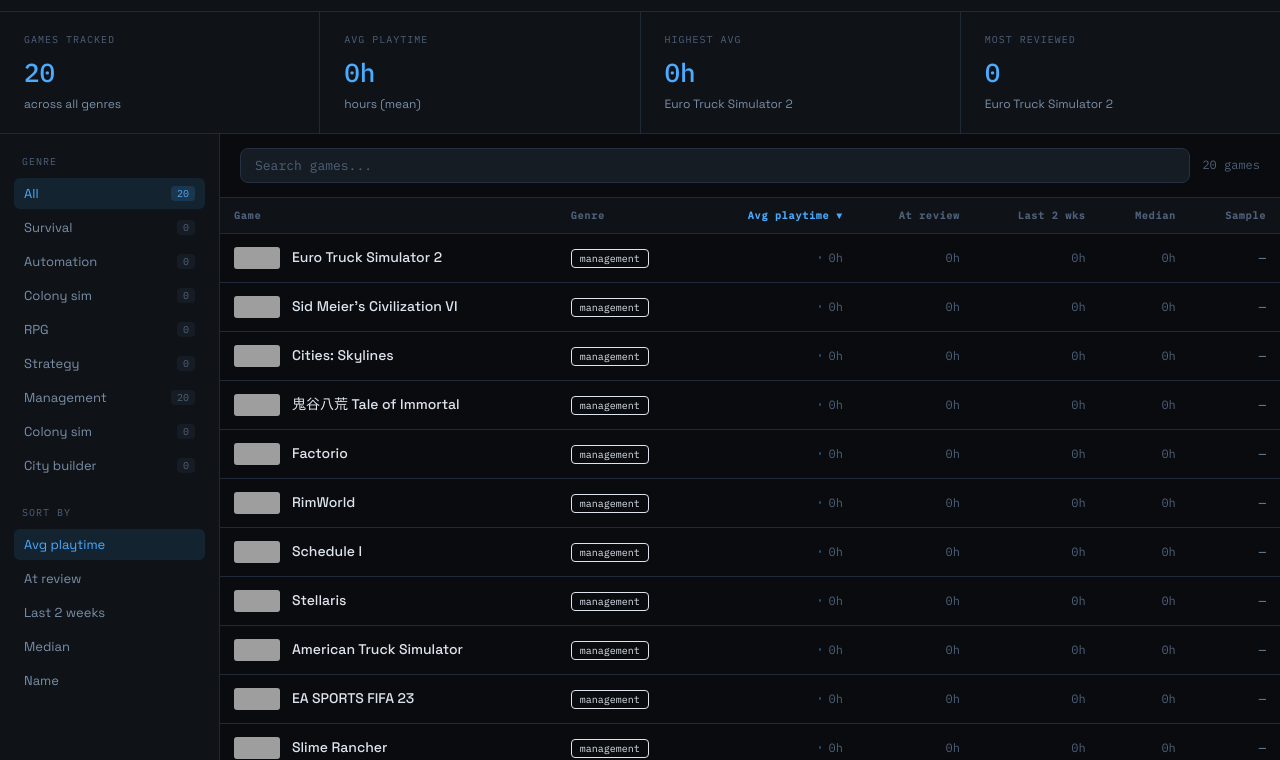
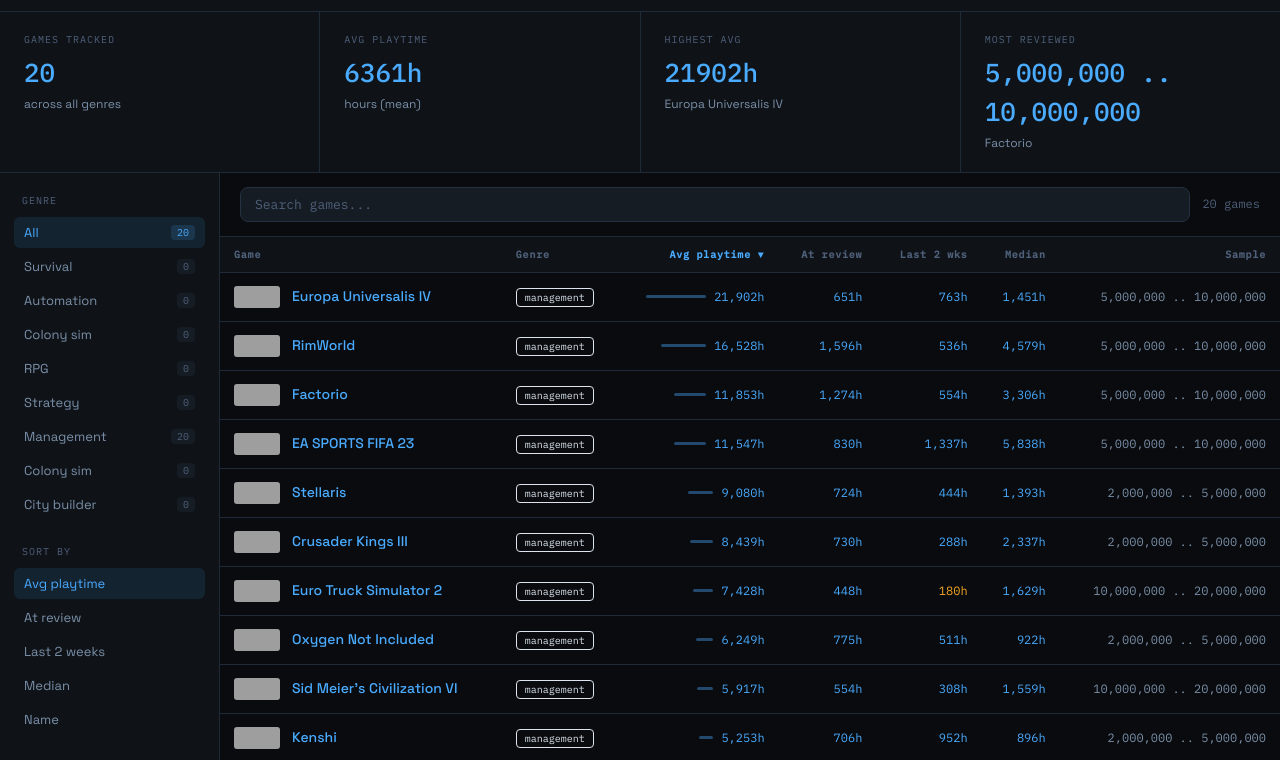
Before and after one commit to MarcoJHB/steamaddict, a website: page public/index.html in a window 1280 px wide. Shown: the part 40-800 px from the top of the page. Drawn offline with Linux system fonts and the light colour scheme; grey boxes are pictures that could not be loaded.

Commit message:
Fix playtime stats: use correct SteamSpy API field names; add Steam store hyperlinks to game names

```diff
--- a/public/app.js
+++ b/public/app.js
@@ -114,7 +114,7 @@ function renderTable() {
         <td>
           <div class="game-cell">
             ${imgHtml}
-            <span class="game-name">${g.name}</span>
+            <a class="game-name" href="https://steamcommunity.com/app/${g.appId}" target="_blank" rel="noopener">${g.name}</a>
           </div>
         </td>
         <td><span class="genre-tag genre-${g.genre || "survival"}">${g.genre || "—"}</span></td>
--- a/public/games.json
+++ b/public/games.json
@@ -6,15 +6,15 @@
       "genre": "management",
       "headerImage": "https://shared.akamai.steamstatic.com/store_item_assets/steam/apps/227300/9a81dc3126c56637297b654f9dcac057cfd79b77/header.jpg?t=1773641450",
       "releaseDate": null,
-      "price": "$19.99",
+      "price": "19,99€",
       "totalReviews": null,
-      "avg": 0,
-      "median": 0,
-      "atReview": 0,
-      "lastTwoWeeks": 0,
-      "highest": 0,
-      "sampleSize": null,
-      "fetchedAt": "2026-04-01T13:53:54.370Z"
+      "avg": 7428,
+      "median": 1629,
+      "atReview": 448,
+      "lastTwoWeeks": 180,
+      "highest": 17281,
+      "sampleSize": "10,000,000 .. 20,000,000",
+      "fetchedAt": "2026-04-01T14:11:22.372Z"
     },
     {
       "appId": "289070",
@@ -24,13 +24,13 @@
       "releaseDate": null,
       "price": "59,99€",
       "totalReviews": null,
-      "avg": 0,
-      "median": 0,
-      "atReview": 0,
-      "lastTwoWeeks": 0,
-      "highest": 0,
-      "sampleSize": null,
-      "fetchedAt": "2026-04-01T13:53:54.686Z"
+      "avg": 5917,
+      "median": 1559,
+      "atReview": 554,
+      "lastTwoWeeks": 308,
+      "highest": 25420,
+      "sampleSize": "10,000,000 .. 20,000,000",
+      "fetchedAt": "2026-04-01T14:11:22.717Z"
     },
     {
       "appId": "255710",
@@ -40,13 +40,13 @@
       "releaseDate": null,
       "price": "27,99€",
       "totalReviews": null,
-      "avg": 0,
-      "median": 0,
-      "atReview": 0,
-      "lastTwoWeeks": 0,
-      "highest": 0,
-      "sampleSize": null,
-      "fetchedAt": "2026-04-01T13:53:54.964Z"
+      "avg": 3389,
+      "median": 833,
+      "atReview": 366,
+      "lastTwoWeeks": 190,
+      "highest": 8842,
+      "sampleSize": "10,000,000 .. 20,000,000",
+      "fetchedAt": "2026-04-01T14:11:23.045Z"
     },
     {
       "appId": "1468810",
@@ -56,13 +56,13 @@
       "releaseDate": null,
       "price": "16,79€",
       "totalReviews": null,
-      "avg": 0,
-      "median": 0,
-      "atReview": 0,
-      "lastTwoWeeks": 0,
-      "highest": 0,
-      "sampleSize": null,
-      "fetchedAt": "2026-04-01T13:53:55.246Z"
+      "avg": 4495,
+      "median": 2489,
+      "atReview": 1235,
+      "lastTwoWeeks": 1327,
+      "highest": 4116,
+      "sampleSize": "2,000,000 .. 5,000,000",
+      "fetchedAt": "2026-04-01T14:11:23.384Z"
     },
     {
       "appId": "427520",
@@ -72,13 +72,13 @@
       "releaseDate": null,
       "price": "32,--€",
       "totalReviews": null,
-      "avg": 0,
-      "median": 0,
-      "atReview": 0,
-      "lastTwoWeeks": 0,
-      "highest": 0,
-      "sampleSize": null,
-      "fetchedAt": "2026-04-01T13:53:55.539Z"
+      "avg": 11853,
+      "median": 3306,
+      "atReview": 1274,
+      "lastTwoWeeks": 554,
+      "highest": 16426,
+      "sampleSize": "5,000,000 .. 10,000,000",
+      "fetchedAt": "2026-04-01T14:11:23.873Z"
     },
     {
       "appId": "294100",
@@ -88,13 +88,13 @@
       "releaseDate": null,
       "price": "31,99€",
       "totalReviews": null,
-      "avg": 0,
-      "median": 0,
-      "atReview": 0,
-      "lastTwoWeeks": 0,
-      "highest": 0,
-      "sampleSize": null,
-      "fetchedAt": "2026-04-01T13:53:55.843Z"
+      "avg": 16528,
+      "median": 4579,
+      "atReview": 1596,
+      "lastTwoWeeks": 536,
+      "highest": 19211,
+      "sampleSize": "5,000,000 .. 10,000,000",
+      "fetchedAt": "2026-04-01T14:11:24.255Z"
     },
     {
       "appId": "3164500",
@@ -104,13 +104,13 @@
       "releaseDate": null,
       "price": "19,50€",
       "totalReviews": null,
-      "avg": 0,
-      "median": 0,
-      "atReview": 0,
-      "lastTwoWeeks": 0,
-      "highest": 0,
-      "sampleSize": null,
-      "fetchedAt": "2026-04-01T13:53:56.250Z"
+      "avg": 1794,
+      "median": 1187,
+      "atReview": 389,
+      "lastTwoWeeks": 152,
+      "highest": 22757,
+      "sampleSize": "10,000,000 .. 20,000,000",
+      "fetchedAt": "2026-04-01T14:11:24.613Z"
     },
     {
       "appId": "281990",
@@ -120,13 +120,13 @@
       "releaseDate": null,
       "price": "39,99€",
       "totalReviews": null,
-      "avg": 0,
-      "median": 0,
-      "atReview": 0,
-      "lastTwoWeeks": 0,
-      "highest": 0,
-      "sampleSize": null,
-      "fetchedAt": "2026-04-01T13:53:56.591Z"
+      "avg": 9080,
+      "median": 1393,
+      "atReview": 724,
+      "lastTwoWeeks": 444,
+      "highest": 13727,
+      "sampleSize": "2,000,000 .. 5,000,000",
+      "fetchedAt": "2026-04-01T14:11:25.074Z"
     },
     {
       "appId": "270880",
@@ -136,13 +136,13 @@
       "releaseDate": null,
       "price": "19,99€",
       "totalReviews": null,
-      "avg": 0,
-      "median": 0,
-      "atReview": 0,
-      "lastTwoWeeks": 0,
-      "highest": 0,
-      "sampleSize": null,
-      "fetchedAt": "2026-04-01T13:53:56.905Z"
+      "avg": 4952,
+      "median": 896,
+      "atReview": 1189,
+      "lastTwoWeeks": 97,
+      "highest": 6742,
+      "sampleSize": "2,000,000 .. 5,000,000",
+      "fetchedAt": "2026-04-01T14:11:25.365Z"
     },
     {
       "appId": "1811260",
@@ -152,13 +152,13 @@
       "releaseDate": null,
       "price": "Free",
       "totalReviews": null,
-      "avg": 0,
-      "median": 0,
-      "atReview": 0,
-      "lastTwoWeeks": 0,
-      "highest": 0,
-      "sampleSize": null,
-      "fetchedAt": "2026-04-01T13:53:57.203Z"
+      "avg": 11547,
+      "median": 5838,
+      "atReview": 830,
+      "lastTwoWeeks": 1337,
+      "highest": 1280,
+      "sampleSize": "5,000,000 .. 10,000,000",
+      "fetchedAt": "2026-04-01T14:11:25.656Z"
     },
     {
       "appId": "433340",
@@ -168,13 +168,13 @@
       "releaseDate": null,
       "price": "18,99€",
       "totalReviews": null,
-      "avg": 0,
-      "median": 0,
-      "atReview": 0,
-      "lastTwoWeeks": 0,
-      "highest": 0,
-      "sampleSize": null,
-      "fetchedAt": "2026-04-01T13:53:57.544Z"
+      "avg": 1201,
+      "median": 566,
+      "atReview": 72,
+      "lastTwoWeeks": 136,
+      "highest": 858,
+      "sampleSize": "2,000,000 .. 5,000,000",
+      "fetchedAt": "2026-04-01T14:11:25.998Z"
     },
     {
       "appId": "236850",
@@ -184,13 +184,13 @@
       "releaseDate": null,
       "price": "49,99€",
       "totalReviews": null,
-      "avg": 0,
-      "median": 0,
-      "atReview": 0,
-      "lastTwoWeeks": 0,
-      "highest": 0,
-      "sampleSize": null,
-      "fetchedAt": "2026-04-01T13:53:57.828Z"
+      "avg": 21902,
+      "median": 1451,
+      "atReview": 651,
+      "lastTwoWeeks": 763,
+      "highest": 12445,
+      "sampleSize": "5,000,000 .. 10,000,000",
+      "fetchedAt": "2026-04-01T14:11:26.508Z"
     },
     {
       "appId": "1868140",
@@ -200,13 +200,13 @@
       "releaseDate": null,
       "price": "19,99€",
       "totalReviews": null,
-      "avg": 0,
-      "median": 0,
-      "atReview": 0,
-      "lastTwoWeeks": 0,
-      "highest": 0,
-      "sampleSize": null,
-      "fetchedAt": "2026-04-01T13:53:58.146Z"
+      "avg": 1474,
+      "median": 994,
+      "atReview": 212,
+      "lastTwoWeeks": 92,
+      "highest": 3367,
+      "sampleSize": "5,000,000 .. 10,000,000",
+      "fetchedAt": "2026-04-01T14:11:26.827Z"
     },
     {
       "appId": "457140",
@@ -216,13 +216,13 @@
       "releaseDate": null,
       "price": "22,99€",
       "totalReviews": null,
-      "avg": 0,
-      "median": 0,
-      "atReview": 0,
-      "lastTwoWeeks": 0,
-      "highest": 0,
-      "sampleSize": null,
-      "fetchedAt": "2026-04-01T13:53:58.443Z"
+      "avg": 6249,
+      "median": 922,
+      "atReview": 775,
+      "lastTwoWeeks": 511,
+      "highest": 7545,
+      "sampleSize": "2,000,000 .. 5,000,000",
+      "fetchedAt": "2026-04-01T14:11:27.129Z"
     },
     {
       "appId": "1158310",
@@ -232,13 +232,13 @@
       "releaseDate": null,
       "price": "49,99€",
       "totalReviews": null,
-      "avg": 0,
-      "median": 0,
-      "atReview": 0,
-      "lastTwoWeeks": 0,
-      "highest": 0,
-      "sampleSize": null,
-      "fetchedAt": "2026-04-01T13:53:58.729Z"
+      "avg": 8439,
+      "median": 2337,
+      "atReview": 730,
+      "lastTwoWeeks": 288,
+      "highest": 14302,
+      "sampleSize": "2,000,000 .. 5,000,000",
+      "fetchedAt": "2026-04-01T14:11:27.440Z"
     },
     {
       "appId": "323190",
@@ -248,13 +248,13 @@
       "releaseDate": null,
       "price": "29,99€",
       "totalReviews": null,
-      "avg": 0,
-      "median": 0,
-      "atReview": 0,
-      "lastTwoWeeks": 0,
-      "highest": 0,
-      "sampleSize": null,
-      "fetchedAt": "2026-04-01T13:53:59.009Z"
+      "avg": 1337,
+      "median": 565,
+      "atReview": 260,
+      "lastTwoWeeks": 196,
+      "highest": 1699,
+      "sampleSize": "2,000,000 .. 5,000,000",
+      "fetchedAt": "2026-04-01T14:11:27.757Z"
     },
     {
       "appId": "282070",
@@ -264,13 +264,13 @@
       "releaseDate": null,
       "price": "18,99€",
       "totalReviews": null,
-      "avg": 0,
-      "median": 0,
-      "atReview": 0,
-      "lastTwoWeeks": 0,
-      "highest": 0,
-      "sampleSize": null,
-      "fetchedAt": "2026-04-01T13:53:59.346Z"
+      "avg": 970,
+      "median": 297,
+      "atReview": 401,
+      "lastTwoWeeks": 581,
+      "highest": 756,
+      "sampleSize": "2,000,000 .. 5,000,000",
+      "fetchedAt": "2026-04-01T14:11:28.062Z"
     },
     {
       "appId": "233860",
@@ -280,13 +280,13 @@
       "releaseDate": null,
       "price": "26,99€",
       "totalReviews": null,
-      "avg": 0,
-      "median": 0,
-      "atReview": 0,
-      "lastTwoWeeks": 0,
-      "highest": 0,
-      "sampleSize": null,
-      "fetchedAt": "2026-04-01T13:53:59.657Z"
+      "avg": 5253,
+      "median": 896,
+      "atReview": 706,
+      "lastTwoWeeks": 952,
+      "highest": 5412,
+      "sampleSize": "2,000,000 .. 5,000,000",
+      "fetchedAt": "2026-04-01T14:11:28.341Z"
     },
     {
       "appId": "613100",
@@ -296,13 +296,13 @@
       "releaseDate": null,
       "price": "6,12€",
       "totalReviews": null,
-      "avg": 0,
-      "median": 0,
-      "atReview": 0,
-      "lastTwoWeeks": 0,
-      "highest": 0,
-      "sampleSize": null,
-      "fetchedAt": "2026-04-01T13:53:59.940Z"
+      "avg": 1452,
+      "median": 565,
+      "atReview": 72,
+      "lastTwoWeeks": 127,
+      "highest": 1311,
+      "sampleSize": "2,000,000 .. 5,000,000",
+      "fetchedAt": "2026-04-01T14:11:28.624Z"
     },
     {
       "appId": "703080",
@@ -312,14 +312,14 @@
       "releaseDate": null,
       "price": "44,99€",
       "totalReviews": null,
-      "avg": 0,
-      "median": 0,
-      "atReview": 0,
-      "lastTwoWeeks": 0,
-      "highest": 0,
-      "sampleSize": null,
-      "fetchedAt": "2026-04-01T13:54:00.221Z"
+      "avg": 1950,
+      "median": 421,
+      "atReview": 76,
+      "lastTwoWeeks": 68,
+      "highest": 2497,
+      "sampleSize": "2,000,000 .. 5,000,000",
+      "fetchedAt": "2026-04-01T14:11:28.903Z"
     }
   ],
-  "lastUpdated": "2026-04-01T13:54:00.325Z"
+  "lastUpdated": "2026-04-01T14:11:29.013Z"
 }
--- a/public/style.css
+++ b/public/style.css
@@ -155,7 +155,8 @@ tbody td.col-num { text-align: right; }
   display: flex; align-items: center; justify-content: center; flex-shrink: 0;
   font-family: var(--mono); font-size: 8px; color: var(--muted);
 }
-.game-name { font-weight: 500; font-size: 14px; color: var(--text); }
+.game-name { font-weight: 500; font-size: 14px; color: var(--accent); text-decoration: none; transition: color 0.15s; }
+.game-name:hover { color: var(--accent2); text-decoration: underline; }
 
 .genre-tag {
   font-family: var(--mono); font-size: 10px; padding: 2px 8px;
```
Also changed, not shown: data/games.csv (+20 -20 lines), data/games.json (+142 -142 lines), src/lib/steamFetcher.js.
